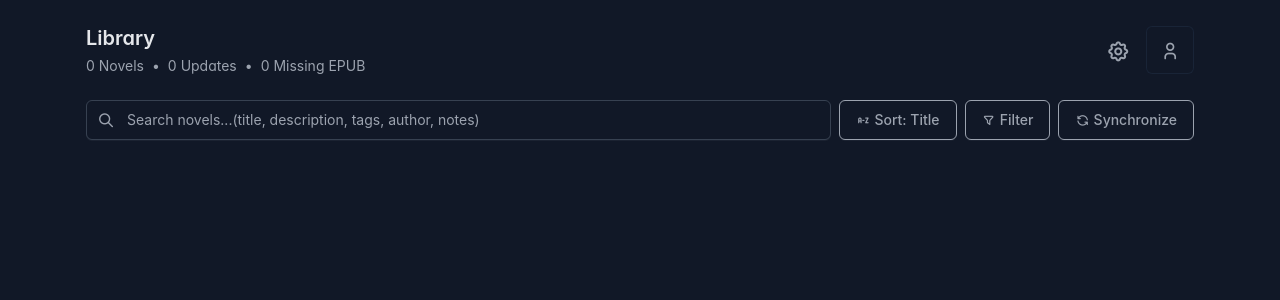
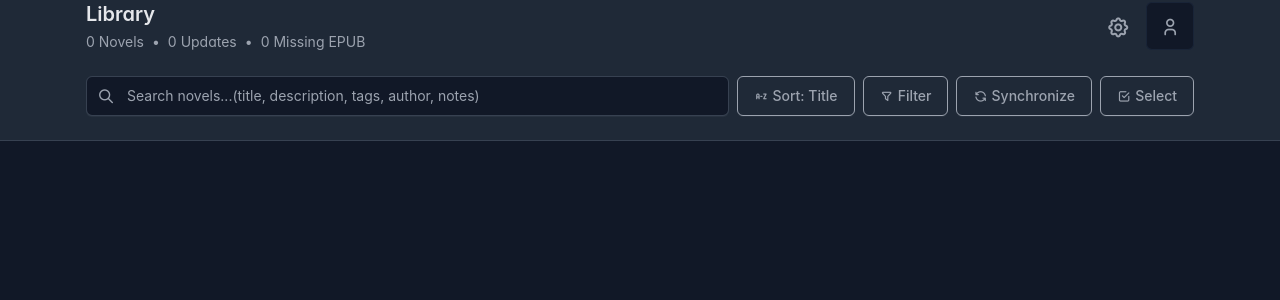
Before and after one commit to abd3-13/novel-tracker, a Flask app: page / in a window 1280 px wide. Shown: the top 300 px of the page. Run offline with Flask 3, Linux system fonts and the light colour scheme; the visitor is signed in with stand-in values (Sample User, id 1); data that the repository does not hold is empty; parts of the project's set-up code (start-up, migrations or seed data) failed here and were passed over; some libraries are stand-ins or nearby versions.

Commit message:
ui(library): header and toolbar are sticky now, addedd selection mode and action bar, sadded state of sync show on the sync button itself

```diff
--- a/app/static/css/library/ui.css
+++ b/app/static/css/library/ui.css
@@ -3,6 +3,14 @@
     width: 25%;
     gap: 0.5rem;
   }
+}
+
+.library-header-sticky {
+  position: sticky;
+  top: 0;
+  z-index: 1020;
+  background: var(--tblr-bg-surface);
+  border-bottom: 1px solid var(--tblr-border-color);
 }
 
 .nt-cover-top-overlay {
@@ -43,6 +51,19 @@
   border-color: var(--tblr-primary) !important;
   box-shadow: 0 0 0 4px rgba(var(--tblr-primary-rgb), 0.75) !important;
   border-radius: 0% !important;
+}
+
+.novel-cover {
+  aspect-ratio: 2 / 3;
+  width: 100%;
+  overflow: hidden;
+}
+
+.novel-cover-img {
+  width: 100%;
+  height: 100%;
+  display: block;
+  object-fit: cover;
 }
 
 /* ==========================================================
--- a/app/static/js/library/app.js
+++ b/app/static/js/library/app.js
@@ -1,13 +1,14 @@
 import { fetchNovels } from './api.js';
 import { library } from './state.js';
 import { applySearch } from './utils.js';
-import { renderGrid, enableSelection } from './views/grid.js';
+import { renderGrid } from './views/grid.js';
 import { renderHeader } from './components/header.js';
 import { applyFilters, initFilterPanel, bindFilterPanel, updateFilterPanel } from './components/filters.js';
 import { renderToolbar, bindToolbar, updateSortButton } from './components/toolbar.js';
 import { applySort } from './components/sort.js';
 import { renderNovelCard } from './components/novel-card.js';
 import { initSyncPanel } from './components/sync.js';
+import { enableSelection } from './components/selection.js';
 
 async function init() {
   library.novels = await fetchNovels();
--- a/app/static/js/library/components/novel-card.js
+++ b/app/static/js/library/components/novel-card.js
@@ -17,7 +17,7 @@ export function renderNovelCard(novel) {
   const status = STATUS_STYLE[novel.status] ?? STATUS_STYLE.Reading;
 
   const percent = novel.chapters.online > 0 ? Math.round((novel.chapters.local / novel.chapters.online) * 100) : 0;
-  const cover = 'cover.webp';
+  const cover = novel.cover.url || 'cover.webp';
   // TODO: Add a process in which to check which meta can be show and which meta should be hidden, and then render the meta accordingly. For now, manually set the metaConfig to show only the meta that is enabled. This will be done in the future.
   const metaConfig = [
     {
@@ -71,8 +71,8 @@ export function renderNovelCard(novel) {
   return `
   <div class="col">
     <div class="card novel-card bg-transparent border-0 shadow h-100" data-id="${novel.id}">
-      <div class="position-relative">
-        <img src="static/img/cover/${cover}" class="card-img-top rounded-1">
+      <div class="position-relative novel-cover">
+        <img src="static/img/cover/${cover}" class="novel-cover-img card-img-top rounded-1" onerror="this.onerror=null; this.src='static/img/cover/cover.webp';">
         <div class="nt-cover-top-overlay rounded-top-1"></div>
         ${unread > 0 ? ` <span class="badge bg-red text-white position-absolute top-0 start-0 m-2">+${unread}</span> ` : ''}
         <div class="badge bg-dark-lt position-absolute top-0 end-0 me-1">
--- /dev/null
+++ b/app/static/js/library/components/selection.js
@@ -0,0 +1,75 @@
+import { library } from './../state.js';
+
+export function enableSelection(container, library) {
+  container.addEventListener('click', e => {
+    if (!library.selectionMode) return;
+
+    const card = e.target.closest('.novel-card');
+    if (!card) return;
+
+    if (e.target.closest('button, a, input')) return;
+
+    const id = Number(card.dataset.id);
+    const selected = card.classList.toggle('selected');
+
+    if (selected) {
+      library.ids.add(id);
+    } else {
+      library.ids.delete(id);
+    }
+    updateSelectionBar(library);
+
+    library.onSelectionChange?.();
+  });
+}
+
+export function getSelectedNovelIds(container) {
+  return [...container.querySelectorAll('.novel-card.selected')].map(card => Number(card.dataset.id));
+}
+
+export function clearSelection(container, library) {
+  container.querySelectorAll('.novel-card.selected').forEach(card => card.classList.remove('selected'));
+
+  library.ids.clear();
+  library.onSelectionChange?.();
+}
+
+export function selectAll(container, library) {
+  container.querySelectorAll('.novel-card').forEach(card => {
+    const id = Number(card.dataset.id);
+
+    card.classList.add('selected');
+    library.ids.add(id);
+  });
+
+  updateSelectionBar(library);
+  library.onSelectionChange?.();
+}
+
+export function updateSelectionBar(library) {
+  const bar = document.getElementById('library-selection-bar');
+  const count = document.getElementById('selection-count');
+
+  if (!bar || !count) return;
+
+  count.textContent = `${library.ids.size} selected`;
+
+  bar.classList.toggle('d-none', !library.selectionMode);
+}
+
+export function enterSelectionMode(library) {
+  library.selectionMode = true;
+  updateSelectionBar(library);
+}
+
+export function exitSelectionMode(container, library) {
+  library.selectionMode = false;
+
+  container.querySelectorAll('.novel-card.selected').forEach(card => {
+    card.classList.remove('selected');
+  });
+
+  library.ids.clear();
+
+  updateSelectionBar(library);
+}
--- a/app/static/js/library/components/sync.js
+++ b/app/static/js/library/components/sync.js
@@ -10,15 +10,13 @@ const syncConfig = {
   ids: []
 };
 
-function updateSyncConfig(library) {
+function updateSyncConfig() {
   syncConfig.source = document.querySelector('input[name="sync-source"]:checked').value;
 
   syncConfig.mode = document.getElementById('sync-mode').value;
 
   syncConfig.dryRun = document.getElementById('sync-dry-run').checked;
   syncConfig.force = document.getElementById('sync-force').checked;
-
-  syncConfig.ids = library.ids;
 }
 
 export function initSyncPanel(library) {
@@ -134,6 +132,37 @@ function updateMetadataToggle() {
   icon.className = allSelected ? 'ti ti-deselect text-primary' : 'ti ti-select-all';
 }
 
+function setSyncButtonState(state) {
+  const button = document.getElementById('sync-start');
+
+  const states = {
+    idle: {
+      disabled: false,
+      html: '<i class="ti ti-refresh me-1"></i> Synchronize'
+    },
+
+    loading: {
+      disabled: true,
+      html: '<span class="spinner-border spinner-border-sm me-1"></span> Synchronizing...'
+    },
+
+    success: {
+      disabled: true,
+      html: '<i class="ti ti-check me-1"></i> Synchronized'
+    },
+
+    error: {
+      disabled: true,
+      html: '<i class="ti ti-alert-circle me-1"></i> Failed'
+    }
+  };
+
+  const config = states[state];
+
+  button.disabled = config.disabled;
+  button.innerHTML = config.html;
+}
+
 function collectJob() {
   return {
     source: syncConfig.source,
@@ -146,18 +175,30 @@ function collectJob() {
 
     fields: Array.from(document.querySelectorAll('.sync-field:checked')).map(cb => cb.value),
 
-    novels: syncConfig.ids
+    novels: [...library.ids]
   };
 }
 
 async function startSync() {
+  setSyncButtonState('loading');
   const job = collectJob();
 
   try {
     const result = await runSync(job);
 
+    setSyncButtonState('success');
+
+    setTimeout(() => {
+      setSyncButtonState('idle');
+    }, 1500);
+
     console.log(result);
   } catch (err) {
     console.error(err);
+    setSyncButtonState('error');
+
+    setTimeout(() => {
+      setSyncButtonState('idle');
+    }, 2000);
   }
 }
--- a/app/static/js/library/components/toolbar.js
+++ b/app/static/js/library/components/toolbar.js
@@ -1,60 +1,83 @@
-import { SORT_OPTIONS } from "./sort.js";
+import { SORT_OPTIONS } from './sort.js';
+import { updateSelectionBar, exitSelectionMode, clearSelection, selectAll } from './selection.js';
+import { library } from './../state.js';
 
 function renderSortMenu(sort) {
-    return SORT_OPTIONS.map(group => `
+  return SORT_OPTIONS.map(
+    group => `
         <div class="dropdown-header">${group.group}</div>
-        ${group.items.map(item => `
-            <a href="#" class="dropdown-item library-sort-item ${item.field === sort.field ? "active" : ""}" data-field="${item.field}">
-              <i class="ti ti-${item.icon} me-2"></i>${item.label}${item.field === sort.field ? `<span class="float-end sort-check"> <i class="ti ti-check"></i> </span>` : ""}
+        ${group.items
+          .map(
+            item => `
+            <a href="#" class="dropdown-item library-sort-item ${item.field === sort.field ? 'active' : ''}" data-field="${item.field}">
+              <i class="ti ti-${item.icon} me-2"></i>${item.label}${item.field === sort.field ? `<span class="float-end sort-check"> <i class="ti ti-check"></i> </span>` : ''}
             </a>
 
-        `).join("")}
-    `).join('<div class="dropdown-divider"></div>');
+        `
+          )
+          .join('')}
+    `
+  ).join('<div class="dropdown-divider"></div>');
 }
 
 export function updateSortButton(sort) {
-    const arrow = sort.direction === "asc" ? "ti-sort-ascending" : "ti-sort-descending";
-    const button = document.getElementById("library-sort-button");
+  const arrow = sort.direction === 'asc' ? 'ti-sort-ascending' : 'ti-sort-descending';
+  const button = document.getElementById('library-sort-button');
   button.innerHTML = `<i class="ti ti-${sort.icon} me-1"></i><span class="d-none d-md-inline">Sort : ${sort.label}</span> <i class="ti ${arrow} ms-1"></i>`;
 
   // Remove previous active item
-    document.querySelectorAll(".library-sort-item").forEach(item => {
-        item.classList.remove("active");
+  document.querySelectorAll('.library-sort-item').forEach(item => {
+    item.classList.remove('active');
 
-        const check = item.querySelector(".sort-check");
+    const check = item.querySelector('.sort-check');
     if (check) check.remove();
   });
 
   // Activate selected item
-    const active = document.querySelector(`.library-sort-item[data-field="${sort.field}"]`
-    );
+  const active = document.querySelector(`.library-sort-item[data-field="${sort.field}"]`);
 
   if (active) {
-        active.classList.add("active");
-        active.insertAdjacentHTML("beforeend", `<span class="float-end sort-check"><i class="ti ti-check"></i></span>`);
+    active.classList.add('active');
+    active.insertAdjacentHTML('beforeend', `<span class="float-end sort-check"><i class="ti ti-check"></i></span>`);
   }
 }
 
-
 export function bindToolbar(onSearch, onSort) {
-    const search = document.getElementById("library-search");
-    search.addEventListener("keydown", e => {
-        if (e.key !== "Enter")
-            return;
+  const search = document.getElementById('library-search');
+  search.addEventListener('keydown', e => {
+    if (e.key !== 'Enter') return;
     onSearch(search.value.trim());
   });
   const options = SORT_OPTIONS.flatMap(g => g.items);
-    document.querySelectorAll(".library-sort-item").forEach(item => {
-        item.addEventListener("click", e => {
+  document.querySelectorAll('.library-sort-item').forEach(item => {
+    item.addEventListener('click', e => {
       e.preventDefault();
       const option = options.find(o => o.field === item.dataset.field);
       onSort(option);
     });
   });
+
+  document.getElementById('toolbar-select').addEventListener('click', () => {
+    library.selectionMode = true;
+    updateSelectionBar(library);
+  });
+
+  const container = document.getElementById('library-content');
+  document.getElementById('selection-done').addEventListener('click', () => {
+    exitSelectionMode(container, library);
+  });
+
+  document.getElementById('selection-clear').addEventListener('click', () => {
+    clearSelection(container, library);
+  });
+
+  document.getElementById('selection-select-all').addEventListener('click', () => {
+    selectAll(container, library);
+  });
 }
 
 export function renderToolbar(library) {
-    document.getElementById("library-toolbar").innerHTML = `
+  document.getElementById('library-toolbar').innerHTML = `
       <div class="row g-2 align-items-center">
         <div class="col">
           <div class="input-icon">
@@ -68,6 +91,19 @@ export function renderToolbar(library) {
         </div>
         <div class="col-auto"><button id="toolbar-filter" class="btn btn-outline-secondary" data-bs-toggle="offcanvas" data-bs-target="#library-filter-panel"><i class="ti ti-filter me-1"></i><span class="d-none d-md-inline">Filter</span></button></div>
         <div class="col-auto"><button id="toolbar-sync" class="btn btn-outline-secondary" data-bs-toggle="offcanvas" data-bs-target="#sync-offcanvas"><i class="ti ti-refresh me-1"></i><span class="d-none d-md-inline">Synchronize</span></button></div>
+         <div class="col-auto"><button id="toolbar-select" class="btn btn-outline-secondary"><i class="ti ti-checkbox me-1"></i><span class="d-none d-md-inline">Select</span></button></div>
+        </div>
+      <div id="library-selection-bar" class="mt-2 d-none">
+            <div class="card">
+                <div class="card-body py-2">
+                    <div class="d-flex align-items-center gap-2">
+                        <div class="flex-fill"><i class="ti ti-checkbox me-1"></i><strong id="selection-count">0 selected</strong></div>
+                        <button id="selection-select-all" class="btn btn-sm btn-outline-secondary"><i class="ti ti-select-all me-1"></i>Select all</button>
+                        <button id="selection-clear" class="btn btn-sm btn-outline-secondary"><i class="ti ti-x me-1"></i>Clear</button>
+                        <button id="selection-done" class="btn btn-sm btn-primary"><i class="ti ti-check me-1"></i>Done</button>
+                    </div>
+                </div>
+            </div>
         </div>
     `;
 }
--- a/app/static/js/library/state.js
+++ b/app/static/js/library/state.js
@@ -8,7 +8,9 @@ export const library = {
   visible: [],
 
   // Selected novels
-  ids: [],
+  ids: new Set(),
+  selectionMode: false,
+  onSelectionChange: null,
 
   // UI State
   search: '',
--- a/app/static/js/library/views/grid.js
+++ b/app/static/js/library/views/grid.js
@@ -1,6 +1,7 @@
 // static/js/library/views/grid.js
 
 import { renderNovelCard } from '../components/novel-card.js';
+import { library } from './../state.js';
 
 export function renderGrid(container, novels) {
   container.innerHTML = `<div class="row row-cols-2 row-cols-md-4 row-cols-xl-6 g-3"></div>`;
@@ -11,24 +12,3 @@ export function renderGrid(container, novels) {
     grid.insertAdjacentHTML('beforeend', renderNovelCard(novel));
   });
 }
-
-export function enableSelection(container, library) {
-  container.addEventListener('click', e => {
-    const card = e.target.closest('.novel-card');
-    if (!card) return;
-
-    const id = Number(card.dataset.id);
-    card.classList.toggle('selected');
-    if (card.classList.contains('selected')) {
-      if (!library.ids.includes(id)) {
-        library.ids.push(id);
-      }
-    } else {
-      library.ids = library.ids.filter(x => x !== id);
-    }
-  });
-}
-
-export function getSelectedNovelIds(container) {
-  return [...container.querySelectorAll('.novel-card.selected')].map(card => Number(card.dataset.id));
-}
--- a/app/templates/library.html
+++ b/app/templates/library.html
@@ -1,28 +1,29 @@
-<!DOCTYPE html>
+<!doctype html>
 <html class="dark" data-bs-theme="dark">
   <head>
     <title>Novel Tracker</title>
-  <meta name="viewport" content="width=device-width">
-  <link rel="stylesheet" href="{{ url_for('static', filename='vendor/tabler/tabler.min.css') }}">
-  <link rel="stylesheet" href="{{ url_for('static', filename='vendor/tabler/tabler-icons.min.css') }}">
-  <link rel="stylesheet" href="{{ url_for('static', filename='css/library/ui.css') }}">
+    <meta name="viewport" content="width=device-width" />
+    <link rel="stylesheet" href="{{ url_for('static', filename='vendor/tabler/tabler.min.css') }}" />
+    <link rel="stylesheet" href="{{ url_for('static', filename='vendor/tabler/tabler-icons.min.css') }}" />
+    <link rel="stylesheet" href="{{ url_for('static', filename='css/library/ui.css') }}" />
   </head>
   <body>
     <div class="page-wrapper">
       <!-- Page Header -->
-    <div class="page-header d-print-none">
+      <div class="page-header d-print-none library-header-sticky mt-0">
         <div class="container-xl">
-
-        <div id="library-header"></div>
-
+          <div id="library-header" class="mb-4"></div>
+          <div id="library-toolbar" class="mb-4"></div>
         </div>
       </div>
       <!-- Page Body -->
       <div class="page-body">
         <div class="container-md">
           <!-- Toolbar -->
-        <div id="library-toolbar" class="mb-4"></div><!-- Active Filters -->
-        <div id="library-filters" class="mb-3"></div><!-- Main Content -->
+
+          <!-- Active Filters -->
+          <div id="library-filters" class="mb-3"></div>
+          <!-- Main Content -->
 
           <div id="library-content">
             <!-- Grid Renderer inserts here -->
@@ -30,10 +31,7 @@
         </div>
       </div>
     </div>
-  <div id="library-overlays">
-     {% include "overlays/sync.html" %}
-     {% include "overlays/filter.html" %}
-  </div>
+    <div id="library-overlays">{% include "overlays/sync.html" %} {% include "overlays/filter.html" %}</div>
     <script src="{{ url_for('static', filename='vendor/tabler/tabler.min.js') }}"></script>
     <script type="module" src="{{ url_for('static', filename='js/library/app.js') }}"></script>
   </body>
```
Also changed, not shown: app/static/js/library/utils.js (+27 -45 lines), app/static/css/login.css (deleted). Lines whose indentation alone changed are shown as unchanged.
